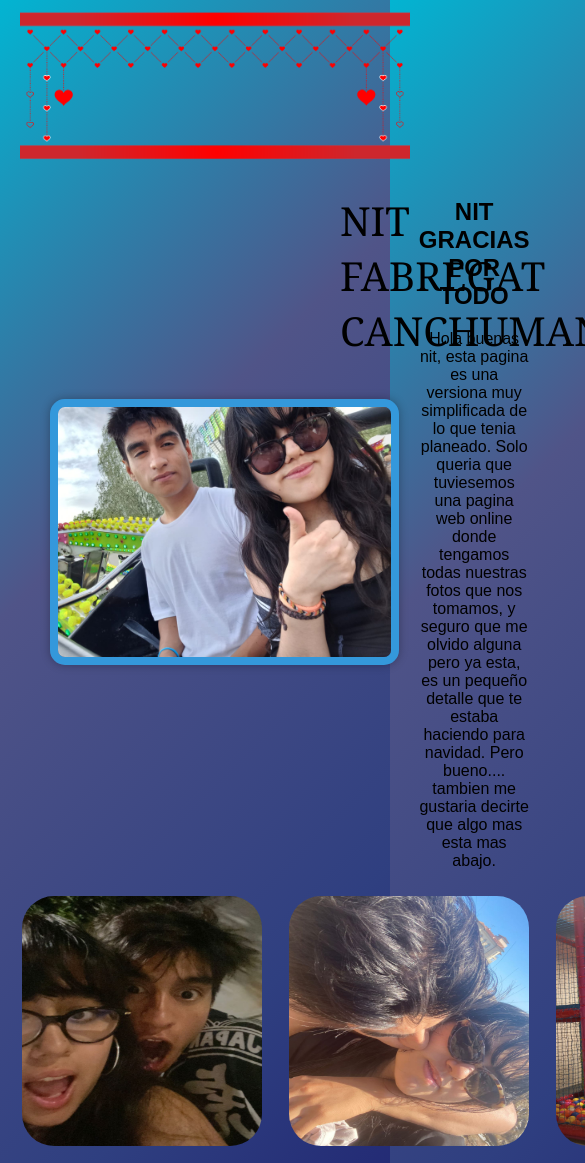
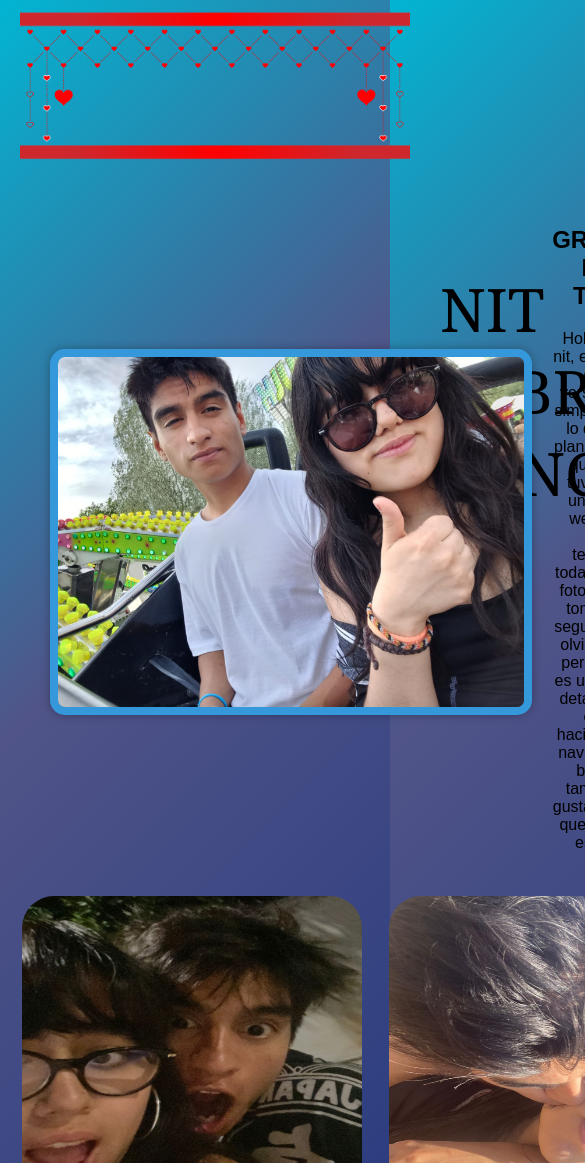
Before and after one commit to pajajandro/pajajandro.github.io, a plain HTML site: page paraNit.html in a window 390 px wide. Shown: the part 17-1180 px from the top of the page, 585 px wide, since content can reach past the window. Drawn offline with Linux system fonts and the light colour scheme.

Commit message:
Update css.css

```diff
--- a/css/css.css
+++ b/css/css.css
@@ -133,18 +133,18 @@ button {
 /* Otros estilos... */
 
 /* Estilos específicos para dispositivos móviles */
-@media only screen and (max-width: 828px) {
+@media only screen and (max-width: 1125px) {
     .body{
         width: 100%;
         height: 100%;
     }
     .title h1{
-        font-size: 40px;
+        font-size: 60px;
         margin: 0;
         width: 20px;
         height: 30px;
-        left: 350px;
-        top: 225px;
+        left: 450px;
+        top: 300px;
     }
     .title{
         width: 100%;
@@ -157,13 +157,13 @@ button {
         width: 100%;
     }
     .contenedor img{
-        height: 250px;
+        height: 350px;
         width: auto;
     }
 
     .contenedorfotos img{
-        height: 250px;
-        width: 240px;
+        height: 340px;
+        width: 340px;
     }
     .contenedorfotos div{
         margin-right: 25px;
@@ -171,9 +171,8 @@ button {
     }
 
     .contenedorfotos video{
-       width: auto;
-       height: 100px;
-       margin-right: 25px;
+        height: 300px;
+        width: 340px;
     }
     .contenedorfinal h1{
         font-size: 40;
```
